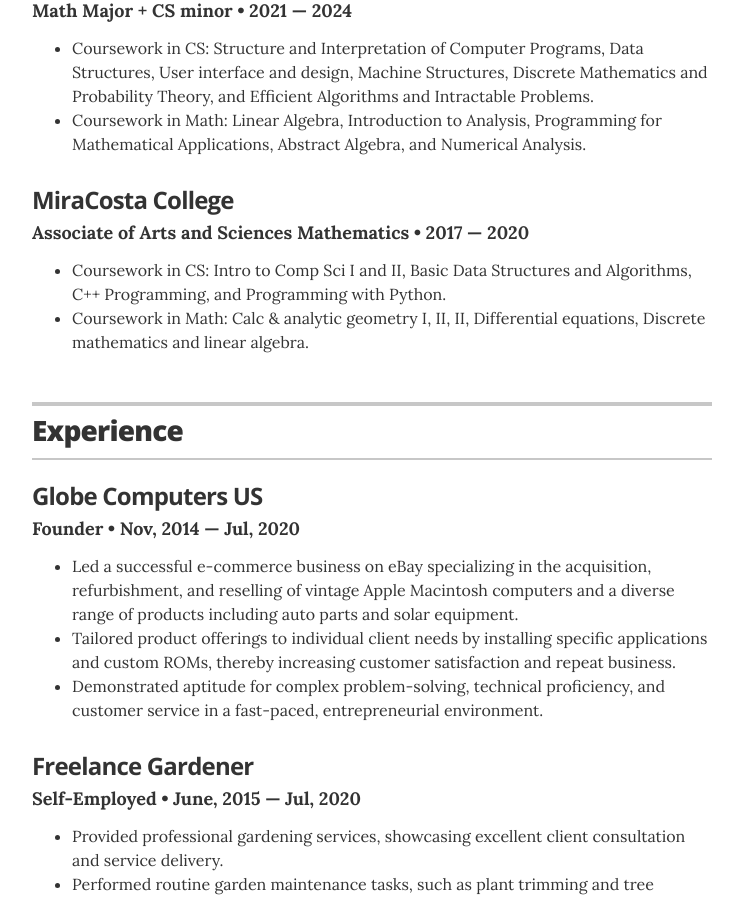
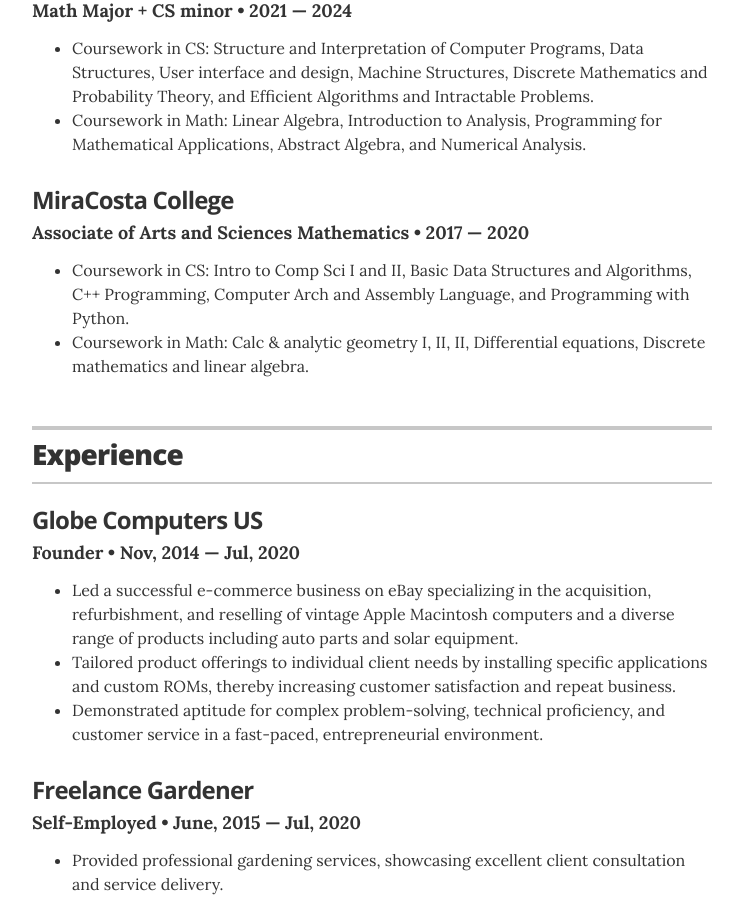
Before and after one commit to arthurutnehmer/Resume, a Jekyll site: the page built from index.html, in a window 1280 px wide and 900 px high, scrolled down 735 px. Shown: the whole window, without its empty margins (268-1011 px from the left). Built offline with Jekyll 4.4.1, drawn with Linux system fonts in a browser that asks for light colours.

Commit message:
Added degree details.

```diff
--- a/_data/education.yml
+++ b/_data/education.yml
@@ -11,6 +11,6 @@
   uni: MiraCosta College
   year: 2017 &mdash; 2020
   awards:
-    - award: "Coursework in CS: Intro to Comp Sci I and II, Basic Data Structures and Algorithms, C++ Programming, and Programming with Python."
+    - award: "Coursework in CS: Intro to Comp Sci I and II, Basic Data Structures and Algorithms, C++ Programming, Computer Arch and Assembly Language, and Programming with Python."
     - award: "Coursework in Math: Calc & analytic geometry I, II, II, Differential equations, Discrete mathematics and linear algebra."
   summary:
```
